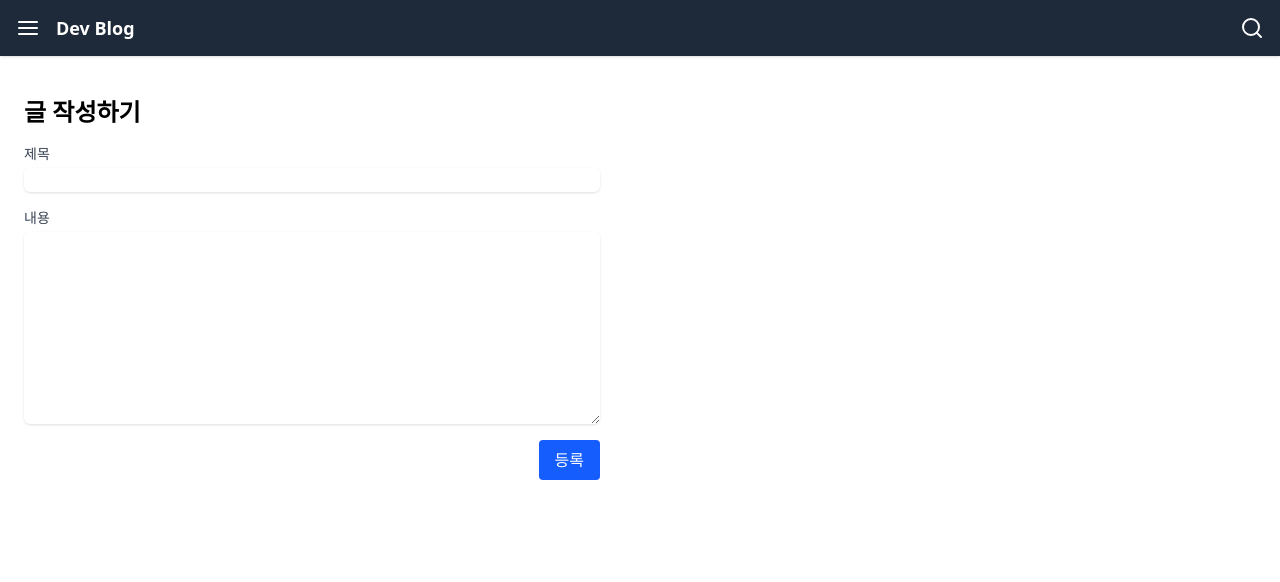
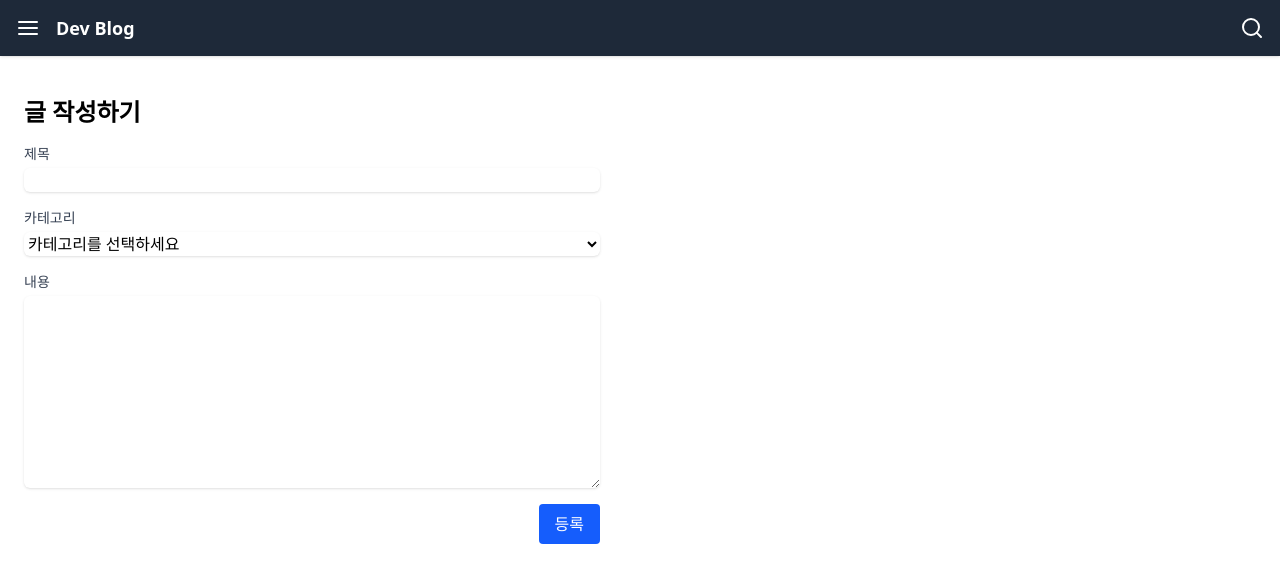
Before and after one commit to roum02/Blog_Client, a Next.js app: page /register in a window 1280 px wide. Shown: the top 582 px of the page. Built offline with nearby package versions, Linux system fonts and the light colour scheme.

Commit message:
Add category

```diff
--- a/src/app/register/page.tsx
+++ b/src/app/register/page.tsx
@@ -18,6 +18,28 @@ export default function RegisterPage() {
             required
             className="mt-1 block w-full rounded-md border-gray-300 shadow-sm focus:ring-blue-500 focus:border-blue-500"
           />
+        </div>
+
+        <div>
+          <label
+            htmlFor="category"
+            className="block text-sm font-medium text-gray-700"
+          >
+            카테고리
+          </label>
+          <select
+            id="category"
+            name="category"
+            // value={category}
+            // onChange={(e) => setCategory(e.target.value)}
+            className="mt-1 block w-full rounded-md border-gray-300 shadow-sm focus:ring-blue-500 focus:border-blue-500"
+          >
+            <option value="">카테고리를 선택하세요</option>
+            <option value="typescript">TypeScript</option>
+            <option value="nextjs">Next.js</option>
+            <option value="backend">백엔드</option>
+            <option value="infra">인프라</option>
+          </select>
         </div>
 
         <div>
```
